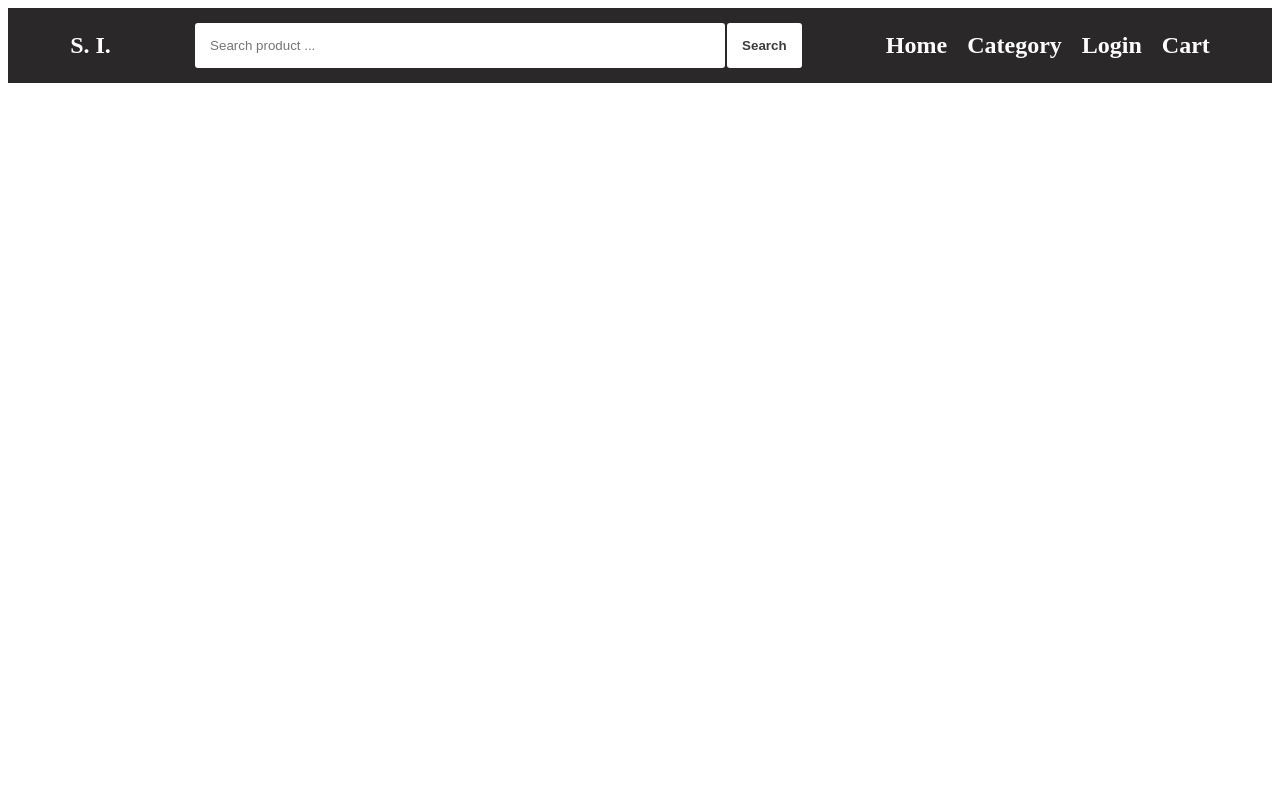
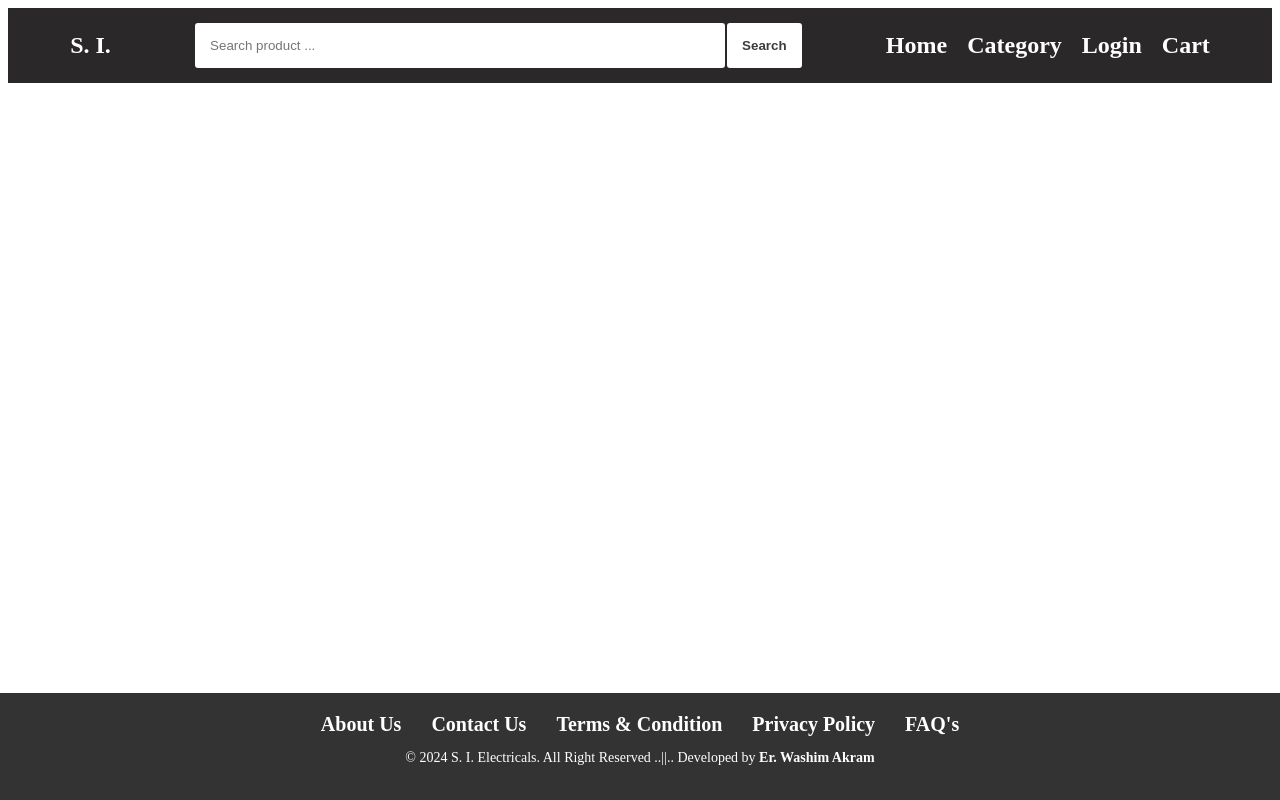
Before and after one commit to WashimAkram085/S_I_Electricals_Frontend, an Angular app: page / in a window 1280 px wide. Built offline with nearby package versions, Linux system fonts and the light colour scheme.

Commit message:
footer done

```diff
--- a/src/app/app.component.html
+++ b/src/app/app.component.html
@@ -1 +1,3 @@
 <app-navbar></app-navbar>
+<router-outlet></router-outlet>
+<app-footer></app-footer>
--- a/src/app/app.component.ts
+++ b/src/app/app.component.ts
@@ -1,11 +1,15 @@
 import { Component } from '@angular/core';
 import { RouterOutlet } from '@angular/router';
 import { NavbarComponent } from "./navbar/navbar.component";
+import { CommonModule } from '@angular/common';
+import { RouterModule } from '@angular/router';
+import { FormsModule } from '@angular/forms';
+import { FooterComponent } from './footer/footer.component';
 
 @Component({
   selector: 'app-root',
   standalone: true,
-  imports: [RouterOutlet, NavbarComponent],
+  imports: [RouterOutlet, NavbarComponent, CommonModule, FooterComponent, RouterModule, FormsModule],
   templateUrl: './app.component.html',
   styleUrl: './app.component.css'
 })
--- /dev/null
+++ b/src/app/footer/footer.component.css
@@ -0,0 +1,43 @@
+footer {
+    background-color: #333;
+    color: #fff;
+    padding: 20px;
+    text-align: center;
+
+    position: fixed;
+    bottom: 0;
+    left: 0;
+    width: 100%;
+    box-sizing: border-box;
+    font-size: 20px;
+}
+
+.footer-links {
+    margin-bottom: 10px;
+}
+
+ul {
+    list-style: none;
+    padding: 0;
+    margin: 0;
+    display: flex;
+    justify-content: center;
+}
+
+li {
+    margin: 0 15px;
+}
+
+a {
+    color: #fff;
+    text-decoration: none;
+    font-weight: bold;
+}
+
+a:hover {
+    text-decoration: underline;
+}
+
+.footer-info {
+    font-size: 14px;
+}
--- /dev/null
+++ b/src/app/footer/footer.component.html
@@ -0,0 +1,14 @@
+<footer>
+    <div class="footer-links">
+        <ul>
+            <li><a routerLink="/">About Us</a></li>
+            <li><a routerLink="/">Contact Us</a></li>
+            <li><a routerLink="/">Terms & Condition</a></li>
+            <li><a routerLink="/">Privacy Policy</a></li>
+            <li><a routerLink="/">FAQ's</a></li>
+        </ul>
+    </div>
+    <div class="footer-info">
+        <p>&copy; 2024 S. I. Electricals. All Right Reserved ..||..   Developed by <a href="https://www.instagram.com/_washim_45" target="_blank" style="text-decoration: none;">Er. Washim Akram</a></p>
+    </div>
+</footer>
```
Also changed, not shown: src/app/footer/footer.component.ts (added, +13 -0 lines), 1 other file (tests, documents, lock files or other folders).
